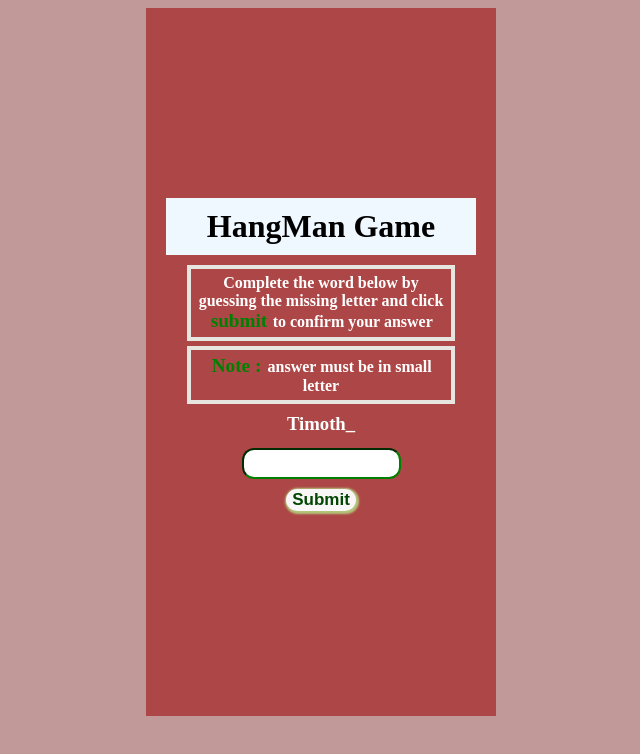
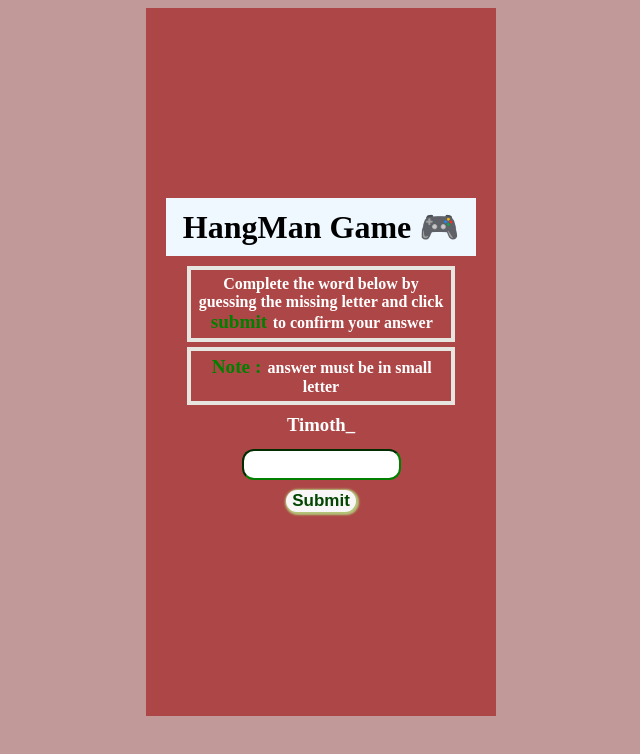
Before and after one commit to Yusufdavid411/HangMan_Game, a plain HTML site: page index.html in a window 1280 px wide. Shown: the whole page, without its empty margins (319-959 px from the left). Drawn offline with Linux system fonts and the light colour scheme.

Commit message:
Update index.html

```diff
--- a/index.html
+++ b/index.html
@@ -11,7 +11,7 @@
 
     <div class="game">
         <div class="content">
-            <h1>HangMan Game</h1>
+            <h1>HangMan Game &#127918;</h1>
             <div>
                 <h4>Complete the word below by guessing the missing letter and click <b>submit</b> to confirm your answer <h4><b>Note : </b>answer must be in small letter</h4></h4>
                 <h3>Timoth_</h3>
```
